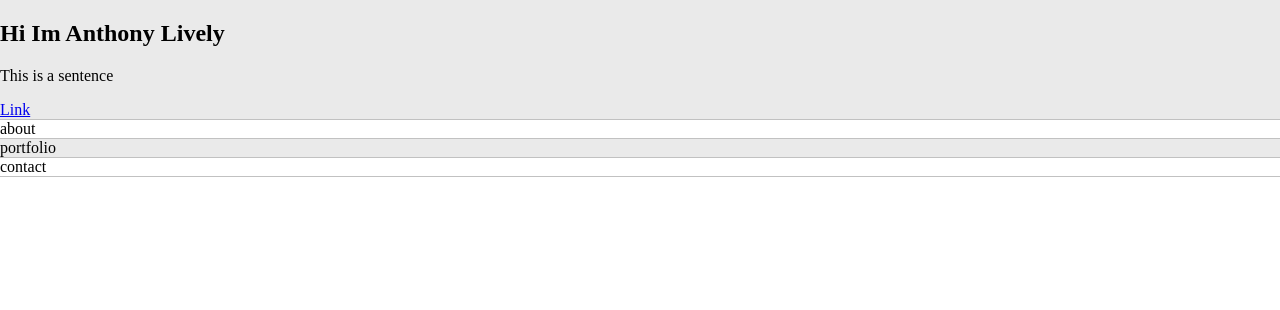
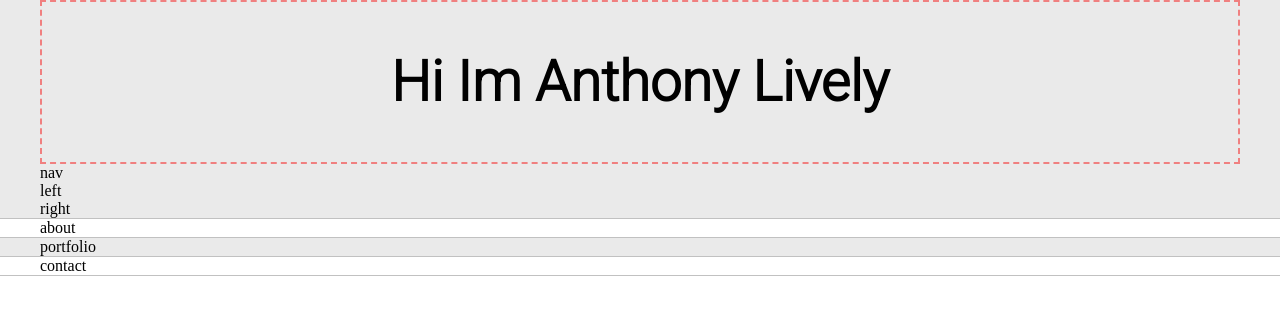
Before and after one commit to Spooncodes/Challenge2, a plain HTML site: page index.html in a window 1280 px wide. Drawn offline with Linux system fonts and the light colour scheme.

Commit message:
made border for header and nav structure

```diff
--- a/assets/css/default.css
+++ b/assets/css/default.css
@@ -16,13 +16,30 @@ html, body{
 
 
 h1, h2, h3, h4, h5, h6, strong{
-    color: var(--mainText)
+    color: var(--mainText);
+    font-family: 'Roboto', sans-serif;
 }
 
 p, li, span, label, input, text area{
     color: var(--mainText);
+    font-family: 'Rubik', sans-serif;
 }
 
+a{
+    text-decoration: none;
+    color:#17a2b8
+}
+
+ul{
+    list-style: none;
+}
+
+h1 { font-size: 56px;}
+h2 { font-size: 36px;}
+h3 { font-size: 28px;}
+h4 { font-size: 24px;}
+h5 { font-size: 20px;}
+h6 { font-size: 16px;}
 
 .s1{
     background-color: var(--mainColor);
@@ -40,3 +57,18 @@ p, li, span, label, input, text area{
     width: 1200px;
     margin: 0 auto;
 }
+
+.greeting-wrapper{
+    display: grid;
+    text-align: center;
+    align-content: center;
+    border:2px dashed lightcoral;
+    min-height: 10em;
+}
+
+
+@media screen and (max-width: 1200px){
+    .main container{
+        width: 95%;
+    }
+}
--- a/index.html
+++ b/index.html
@@ -7,32 +7,50 @@
     <meta http-equiv="X-UA-Compatible" content="IE=edge">
     <meta name="viewport" content="width=device-width, initial-scale=1.0">
 
+    <link href="https://fonts.googleapis.com/css2?family=Roboto:wght@300&display=swap" rel="stylesheet">
+
+    <link href="https://fonts.googleapis.com/css2?family=Rubik:wght@300&display=swap" rel="stylesheet">
+
     <link rel="stylesheet" type="text/css" href="assets/css/default.css">
 </head>
 <body>
 
     <section class="s1">
-        <div class="main container">
-            <h1>Hi Im Anthony Lively</h1>
-            <p>This is a sentence</p>
-            <a href="#">Link</a>
+        <div class="main-container">
+            <div class="greeting-wrapper">
+                <h1>Hi Im Anthony Lively</h1>
+            </div>
+
+            <div class="intro-wrapper">
+                <div class="nav-wrapper">
+                    nav
+                </div>
+
+                <div class="left-column">
+                    left
+                </div>
+
+                <div class="right-column">
+                    right
+                </div>
+            </div>
         </div>
     </section>
 
     <section class="s2">
-        <div class="main container">
+        <div class="main-container">
            about
         </div>
     </section>
 
     <section class="s1">
-        <div class="main container">
+        <div class="main-container">
            portfolio
         </div>
     </section>
 
     <section class="s2">
-        <div class="main container">
+        <div class="main-container">
            contact
         </div>
     </section>
```
